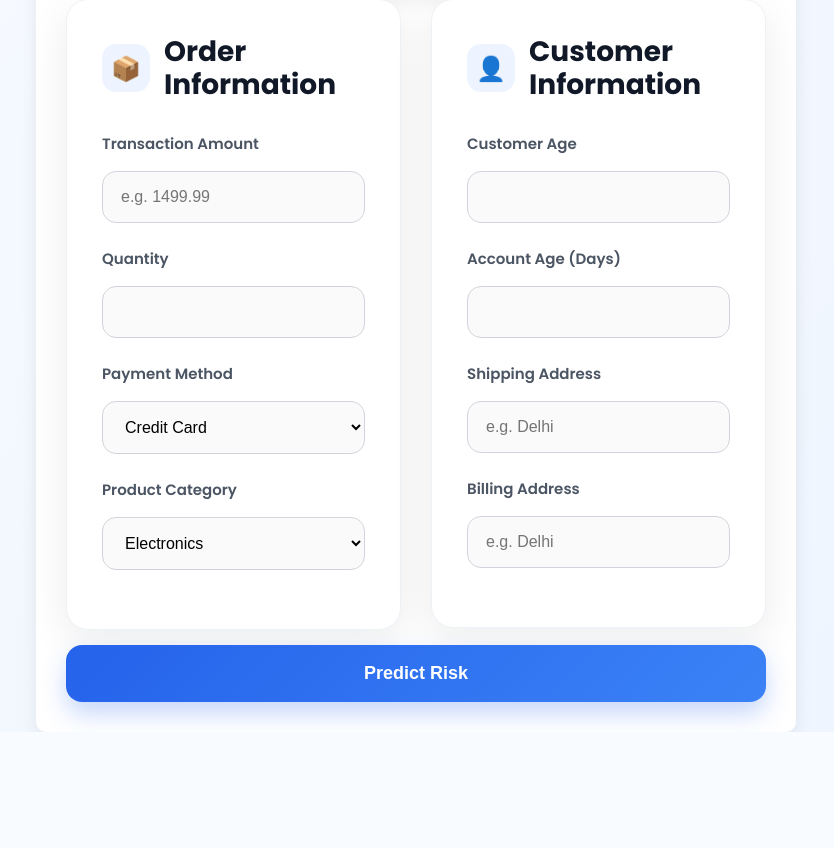
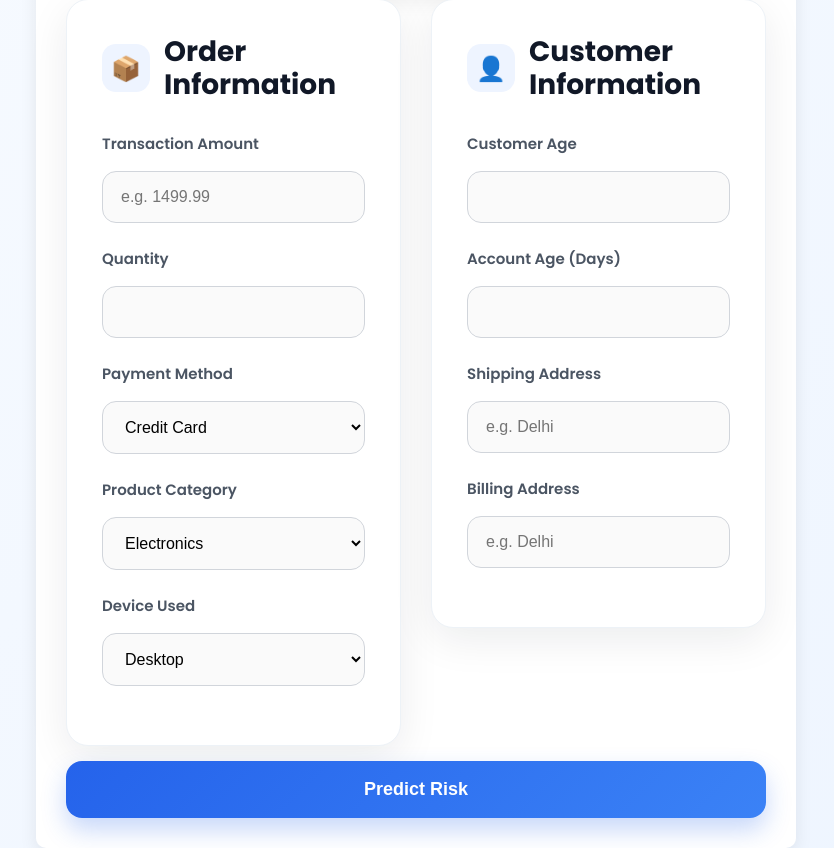
Before and after one commit to Bhav-creator452/order-risk-platform, a Python web app: template storefront/templates/index.html in a window 1280 px wide. Shown: the part 428-1276 px from the top of the page, without its empty margins (224-1058 px from the left). Before the commit the page ends 1160 px from the top, so only its background shows below. Run offline with Jinja, Linux system fonts and the light colour scheme; the template is opened without the code that fills it, so the values that code supplies are empty.

Commit message:
Added Device used dropdown to UI and improved logging

```diff
--- a/storefront/config.py
+++ b/storefront/config.py
@@ -8,5 +8,8 @@ PROJECT_ROOT = Path(__file__).resolve().parent.parent
 
 load_dotenv(PROJECT_ROOT / ".env")
 
-SDK_BASE_URL = "http://127.0.0.1:8000"
+SDK_BASE_URL = os.getenv(
+    "SDK_BASE_URL",
+    "http://127.0.0.1:8000",
+)
 SDK_API_KEY = os.getenv("API_KEY")
--- a/storefront/services/order_builder.py
+++ b/storefront/services/order_builder.py
@@ -20,7 +20,7 @@ def build_order(form_data):
         "billing_address": form_data["billing_address"],
         "transaction_date": now.isoformat(),
         "transaction_hour": now.hour,
-        "device_used": "desktop",
+        "device_used": form_data.get("device_used", "desktop"),
     }
 
     return order
--- a/storefront/templates/index.html
+++ b/storefront/templates/index.html
@@ -120,7 +120,26 @@ rel="stylesheet">
 
               Toys & Games</option>
           </select>
-        </div>
+
+        <label for="device_used">Device Used</label>
+
+<select id="device_used" name="device_used">
+    <option value="desktop"
+        {% if form_data.get('device_used', 'desktop') == 'desktop' %}selected{% endif %}>
+        Desktop
+    </option>
+
+    <option value="mobile"
+        {% if form_data.get('device_used') == 'mobile' %}selected{% endif %}>
+        Mobile
+    </option>
+
+    <option value="tablet"
+        {% if form_data.get('device_used') == 'tablet' %}selected{% endif %}>
+        Tablet
+    </option>
+</select>
+</div>
 
         <div class="form-card">
 
```
Also changed, not shown: storefront/routes/main.py (+5 -2 lines).
